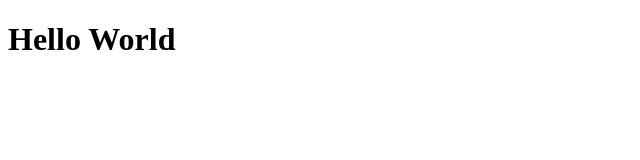
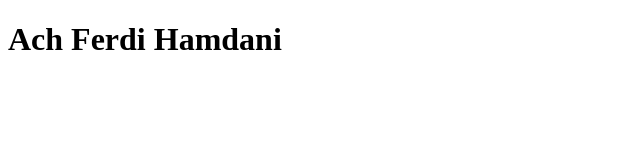
Before and after one commit to FerdiSodung/FerProg-Git-Test, a plain HTML site: page index.html in a window 1280 px wide. Shown: the whole page, without its empty margins (0-640 px from the left). Drawn offline with Linux system fonts and the light colour scheme.

Commit message:
mengubah file index.html

```diff
--- a/index.html
+++ b/index.html
@@ -8,6 +8,6 @@
     <title>Belajar Git Remote</title>
   </head>
   <body>
-    <h1>Hello World</h1>
+    <h1>Ach Ferdi Hamdani</h1>
   </body>
 </html>
```
